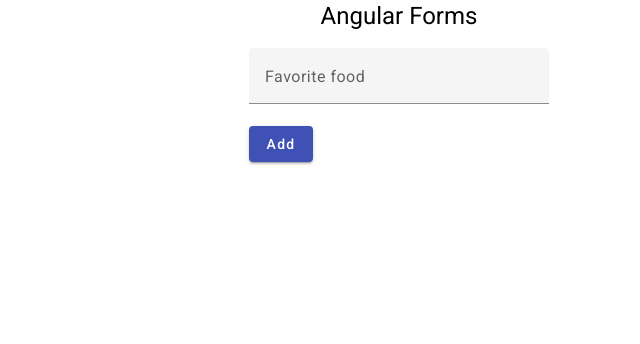
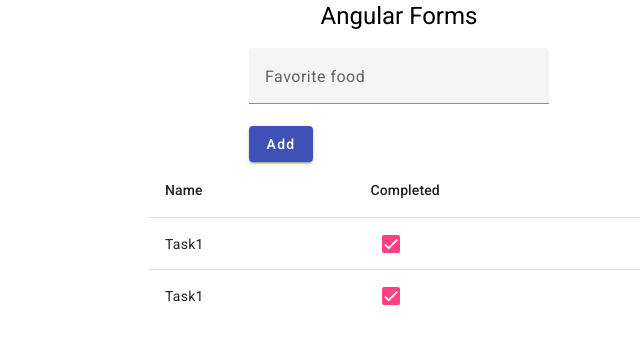
Before and after one commit to AliBayat78/first-angular-app, an Angular app: page / in a window 1280 px wide. Shown: the top 344 px of the page, without its empty margins (241-881 px from the left). Built offline with nearby package versions, Linux system fonts and the light colour scheme.

Commit message:
table and checkboxes created

```diff
--- a/src/app/app.component.html
+++ b/src/app/app.component.html
@@ -4,9 +4,36 @@
   <form class="example-form">
     <mat-form-field class="example-full-width">
       <mat-label>Favorite food</mat-label>
-      <input matInput placeholder="Todo" name="Todo" [(ngModel)]="newTodo" />
+      <input matInput placeholder="Todo" name="newTodo" [(ngModel)]="newTodo" />
     </mat-form-field>
 
     <button mat-raised-button color="primary" (click)="addTodo()">Add</button>
   </form>
+  <div class="table-group">
+    <table mat-table [dataSource]="dataSource">
+      <ng-container matColumnDef="name">
+        <th mat-header-cell *matHeaderCellDef>Name</th>
+        <td
+          mat-cell
+          *matCellDef="let todo"
+          [ngClass]="{ 'not-Completed': !todo.isCompleted }"
+        >
+          {{ todo.name }}
+        </td>
+      </ng-container>
+
+      <ng-container matColumnDef="isCompleted">
+        <th mat-header-cell *matHeaderCellDef>Completed</th>
+        <td mat-cell *matCellDef="let todo">
+          <mat-checkbox
+            (click)="toggleCompleted()"
+            [(ngModel)]="todo.isCompleted"
+          ></mat-checkbox>
+        </td>
+      </ng-container>
+
+      <tr mat-header-row *matHeaderRowDef="displayedColumns"></tr>
+      <tr mat-row *matRowDef="let row; columns: displayedColumns"></tr>
+    </table>
+  </div>
 </div>
--- a/src/app/app.component.scss
+++ b/src/app/app.component.scss
@@ -17,4 +17,12 @@
   .example-full-width {
     width: 100%;
   }
+
+  .table-group {
+    width: 500px;
+  }
 }
+
+.not-Completed {
+  text-decoration: line-through;
+}
--- a/src/app/app.component.ts
+++ b/src/app/app.component.ts
@@ -1,5 +1,6 @@
 import { Component } from '@angular/core';
 import { Todo } from './Todo';
+import { MatTableDataSource } from '@angular/material/table';
 
 @Component({
   selector: 'app-root',
@@ -9,19 +10,32 @@
 export class AppComponent {
   title = 'first-angular-app';
 
-  todos: Todo[] = [];
+  todos: Todo[] = [
+    { name: 'Task1', isCompleted: true },
+    { name: 'Task1', isCompleted: true },
+  ];
   newTodo: string = '';
+
+  displayedColumns: string[] = ['name', 'isCompleted'];
+  dataSource = new MatTableDataSource<Todo>(this.todos);
 
   addTodo() {
     if (this.newTodo) {
-      let todo = new Todo();
+      let todo = { name: '', isCompleted: false };
       todo.name = this.newTodo;
       todo.isCompleted = true;
       this.todos.push(todo);
+      this.dataSource = new MatTableDataSource<Todo>(this.todos);
       this.newTodo = '';
       console.log(this.todos);
     } else {
       alert('Please Enter Todo');
     }
   }
+
+  toggleCompleted() {
+    const index = this.todos.findIndex((i) => i);
+    !this.todos[index].isCompleted;
+    console.log(this.todos);
+  }
 }
--- a/src/app/app.module.ts
+++ b/src/app/app.module.ts
@@ -8,6 +8,7 @@
 import { AppComponent } from './app.component';
 import { BrowserAnimationsModule } from '@angular/platform-browser/animations';
 import { MatButtonModule } from '@angular/material/button';
+import { MatCheckboxModule } from '@angular/material/checkbox';
 @NgModule({
   declarations: [AppComponent],
   imports: [
@@ -19,6 +20,7 @@
     MatTableModule,
     BrowserAnimationsModule,
     MatButtonModule,
+    MatCheckboxModule,
   ],
   providers: [],
   bootstrap: [AppComponent],
```
